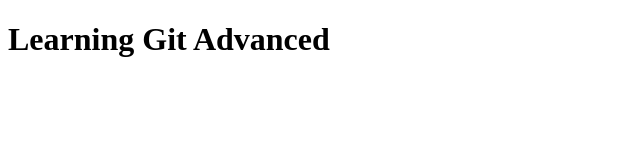
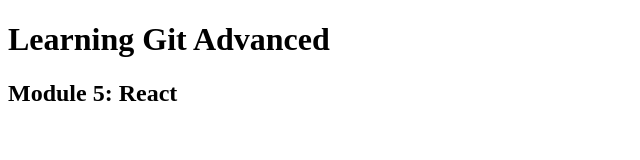
Before and after one commit to khoanguyen84/Git_C0722H1, a plain HTML site: page index.html in a window 1280 px wide. Shown: the whole page, without its empty margins (0-640 px from the left). Drawn offline with Linux system fonts and the light colour scheme.

Commit message:
khoa update index file

```diff
--- a/index.html
+++ b/index.html
@@ -8,5 +8,6 @@
 </head>
 <body>
     <h1>Learning Git Advanced</h1>
+    <h2>Module 5: React</h2>
 </body>
 </html>
```
